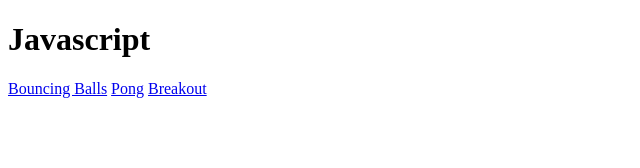
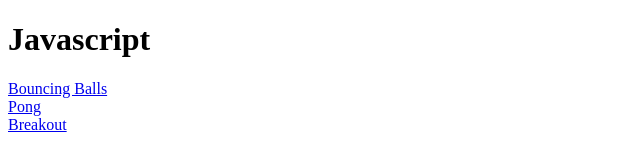
Before and after one commit to mpredosin/javascript, a plain HTML site: page index.html in a window 1280 px wide. Shown: the whole page, without its empty margins (0-640 px from the left). Drawn offline with Linux system fonts and the light colour scheme.

Commit message:
Update index.html

```diff
--- a/index.html
+++ b/index.html
@@ -5,8 +5,8 @@
 </head>
 <body>
 <h1>Javascript</h1>
-<a href="ballbounce.html">Bouncing Balls</a>
-<a href="pong.html">Pong</a>
-<a href="breakout.html">Breakout</a>
+<a href="ballbounce.html">Bouncing Balls</a><br>
+<a href="pong.html">Pong</a><br>
+<a href="breakout.html">Breakout</a><br>
 </body>
 </html>
```
